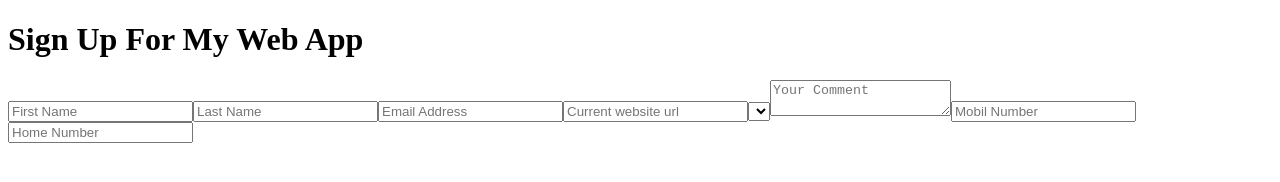
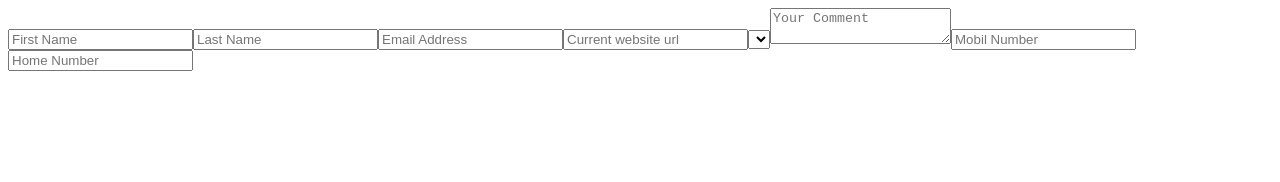
Before and after one commit to Kalbro/day_13_project, a plain HTML site: page index.html in a window 1280 px wide. Drawn offline with Linux system fonts and the light colour scheme.

Commit message:
created project

```diff
--- a/index.html
+++ b/index.html
@@ -7,7 +7,6 @@
   <title>My Web App</title>
 </head>
 <body>
-<h1>Sign Up For My Web App</h1>
 <form id= "form">
 </form>
 <script src="form-data.js"></script>
```
